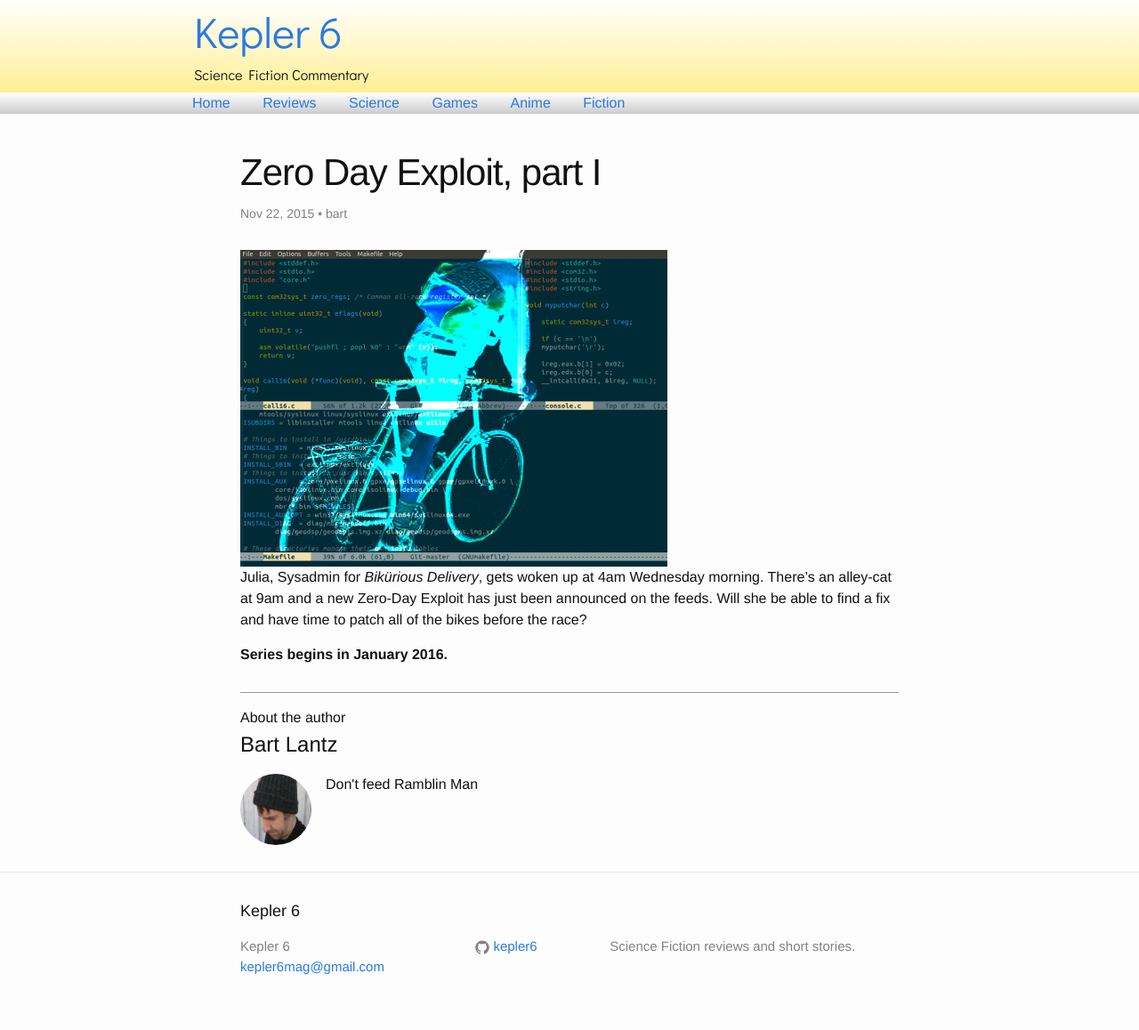
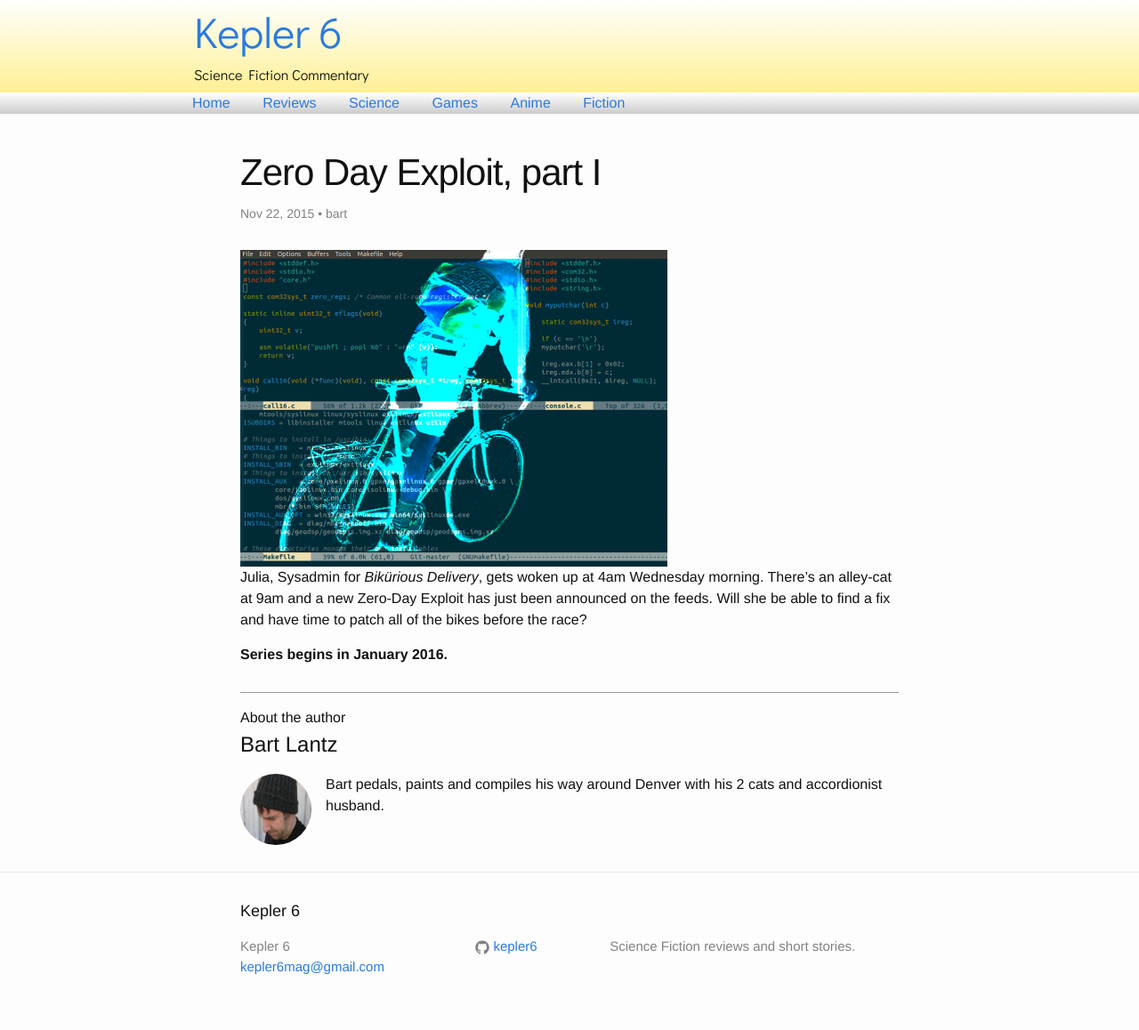
Before and after one commit to kepler6/kepler6.github.io, a Jekyll site: the page built from _posts/2015-11-22-zero-day-exploit-1.markdown, in a window 1280 px wide. Shown: the whole page at 89% size. Built offline with Jekyll 4.4.1, drawn with Linux system fonts in a browser that asks for light colours.

Commit message:
upgrades author biography

```diff
--- a/_data/people.yml
+++ b/_data/people.yml
@@ -21,6 +21,5 @@ sherman:
 bart:
   title: Bart Lantz
   id: bart
-  description: Don't feed Ramblin Man
-  aliases: Ramblin Man
+  description: Bart pedals, paints and compiles his way around Denver with his 2 cats and accordionist husband.
   image-url: /images/authors/bart.jpg
```
